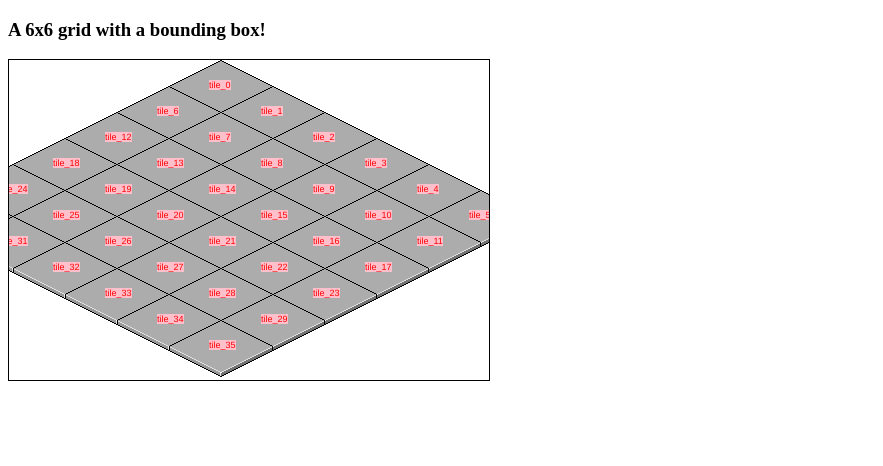
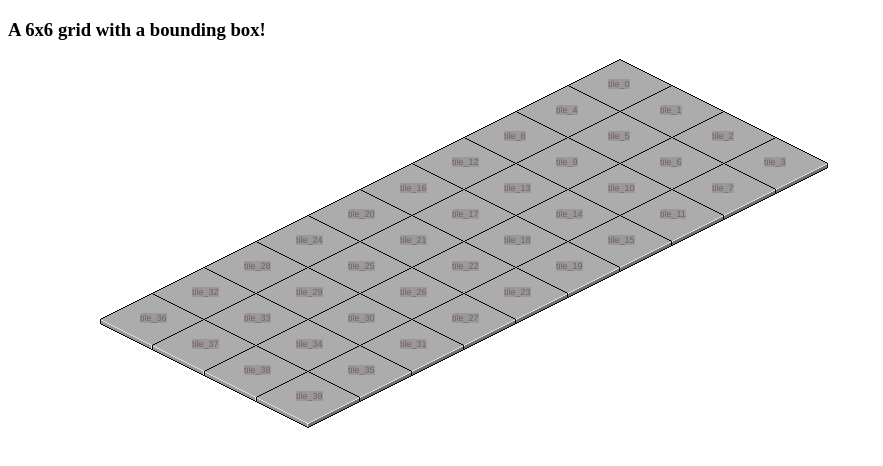
Before and after one commit to elbowdonkey/axonome, a plain HTML site: page demos/isometric.html in a window 1280 px wide. Shown: the whole page, without its empty margins (0-883 px from the left). Drawn offline with Linux system fonts and the light colour scheme.

Commit message:
added an isometric grid demo

```diff
--- a/demos/isometric.html
+++ b/demos/isometric.html
@@ -13,10 +13,9 @@
 	<style type="text/css" media="screen">
 		#board {
 			position:relative;
-			border: solid 1px black;
-			width:480px;
-			height:320px;
-			overflow:hidden;
+			width:100%;
+			height:100%;
+			overflow:visible;
 		}
 
 		#board div {
@@ -26,23 +25,20 @@
 			top:0;
 			left:0;
 			font: normal 9px Helvetica, sans-serif;
-			color:red;
 			display:block;
 			background:url('../tile.png') no-repeat top left;
 			position: absolute;
+			overflow:hidden;
 		}
 
 		span {
-			background-color:pink;
+			background-color:#999;
+			color:#795D5D;
 			position:relative;
 			top:20px;
 			left:40px;
 		}
 
-		img {
-			width:300px;
-			height:300px;
-		}
 	</style>
 
 </head>
@@ -52,10 +48,10 @@
 	<div id="board"></div>
 
 	<script type="text/javascript" charset="utf-8">
-		var grid = new Grid(6,6);
+		var grid = new Grid(4,10);
 		var tile_width = 104;
 		var tile_height = 52;
-		var x_offset = 160;
+		var x_offset = 560;
 		var y_offset = 0;
 
 		function to_index (x,y) {
```
Also changed, not shown: spec/suite.html (+2 -2 lines), lib/jquery/jquery.fn.js (renamed from lib/jquery.fn.js), lib/jquery/jquery.print.js (renamed from lib/jquery.print.js).
